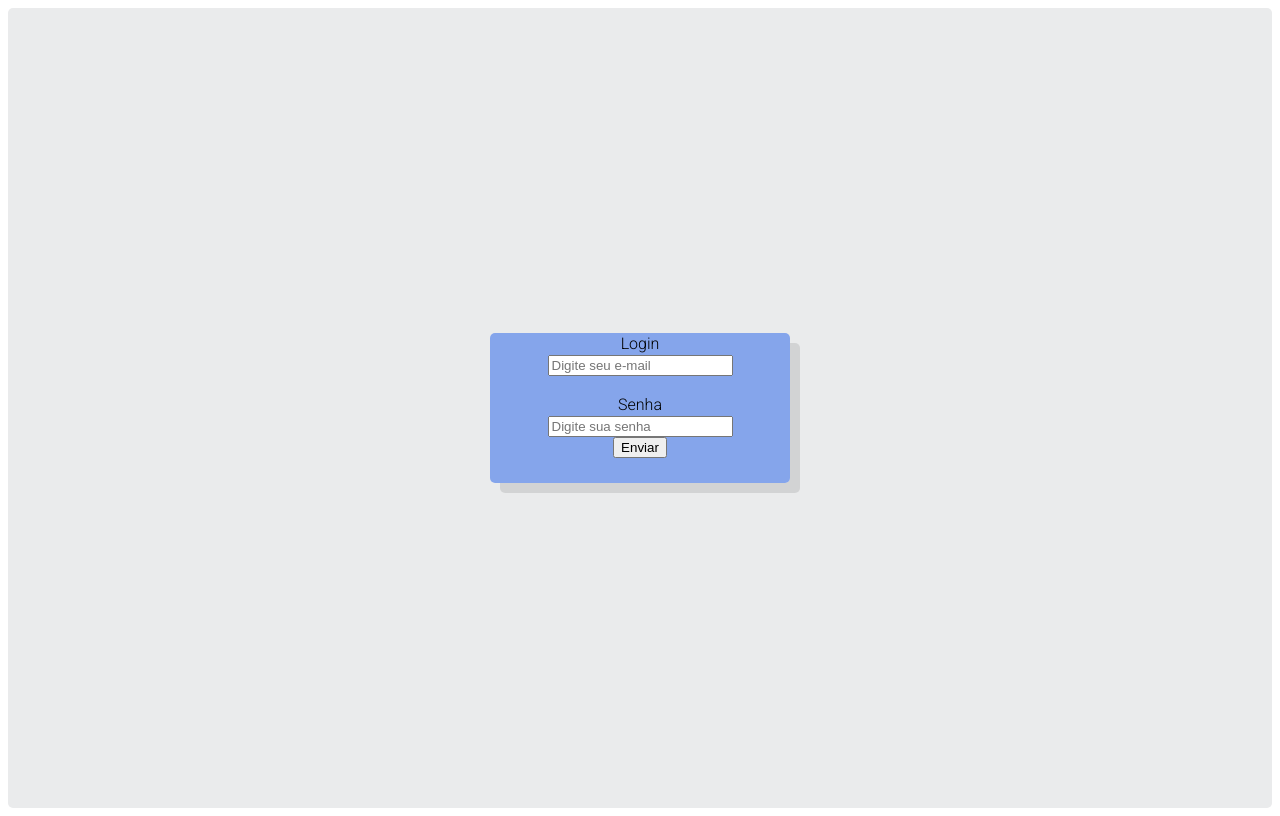
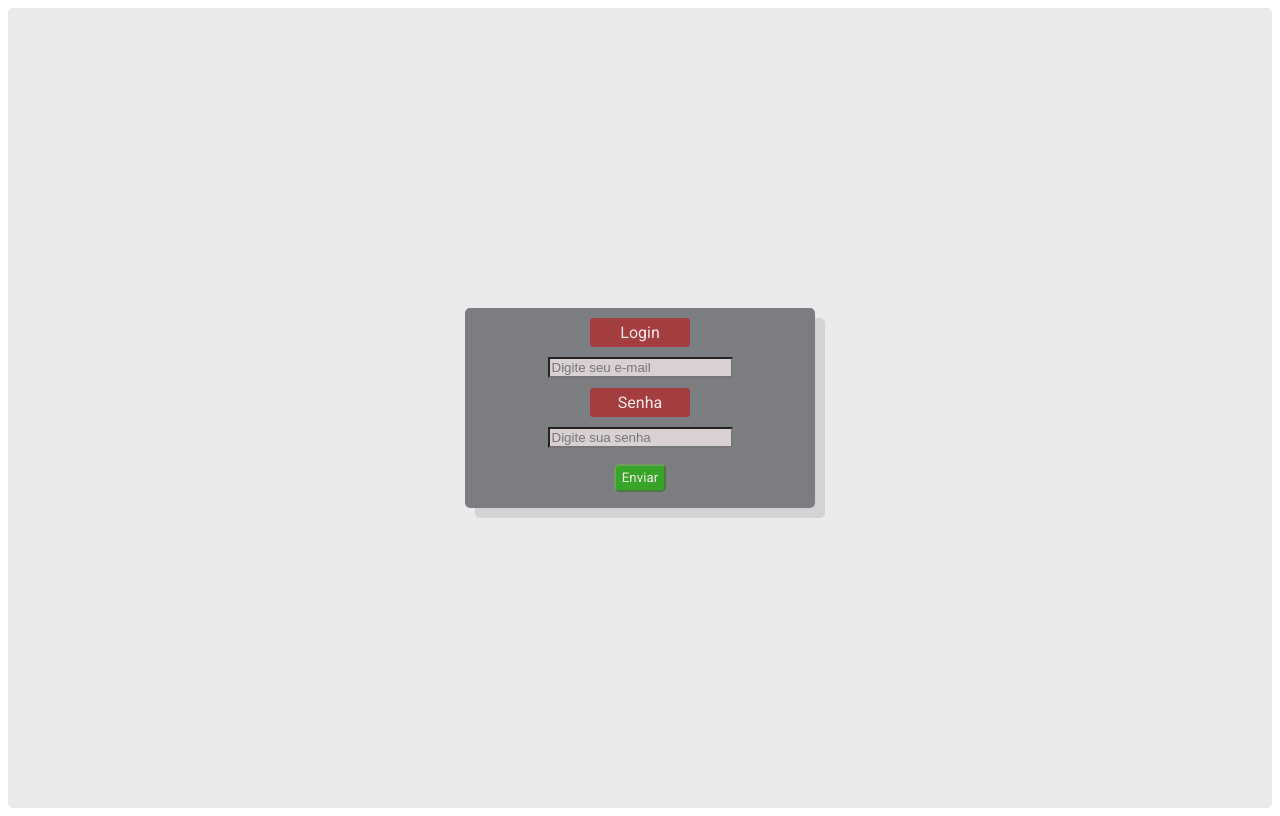
Before and after one commit to di0nar4p/programlib, a Flask app: page /login in a window 1280 px wide. Run offline with Flask 2, Linux system fonts and the light colour scheme.

Commit message:
Alterações visuais

```diff
--- a/static/css/style.css
+++ b/static/css/style.css
@@ -1,4 +1,3 @@
-@import url(https://fonts.googleapis.com/css?family=Roboto:300);
 .container {
     height: 100vh;
     background: #eaebec;
@@ -10,8 +9,6 @@
 }
 
 .box {
-    width: justify;
-    height: justify;
     background: #fff;
     box-shadow: 10px 10px rgba(0, 0, 0, 0.103);
     border-radius: 5px;
@@ -19,9 +16,9 @@
 
 
 .login{
-    width: 300px;
-    height: 150px;
-    background: #215cdb8c;
+    width: 350px;
+    height: 200px;
+    background: #1113188c;
     display: inline-flex;
     flex-direction: column;
     border-radius: 5px;
@@ -30,12 +27,37 @@
 }
 
 
-label{
-    color: black;
-    font-family: Roboto;
+.botao{
+    background-color: rgb(54, 165, 40);
     line-height: 22px;
+    border-radius: 5px;
+    border-color: rgba(175, 149, 149, 0.493);
+    font-family: 'Roboto';
+    margin:auto;
+    color:rgb(247, 234, 234)
 }
 
-.dados{
+input{
     line-height: justify;
+    background-color: rgba(250, 236, 236, 0.747);
+    margin-top: 10px;
+
 }
+
+label {
+    font-family: 'Roboto';
+    margin: 5px;
+    color:rgb(247, 234, 234)
+}
+
+.linha{
+    width: 100px;
+    height: auto;
+    background-color: rgba(173, 46, 46, 0.808);
+    border-radius: 3px;
+    display: flex;
+    flex-direction: row;
+    justify-content: center;
+    align-items: center;
+    margin-top: 10px;
+}
--- a/templates/login.html
+++ b/templates/login.html
@@ -1,24 +1,33 @@
 <!DOCTYPE html>
 <html lang="pt-br">
+
 <head>
     <meta charset="UTF-8">
     <meta http-equiv="X-UA-Compatible" content="IE=edge">
     <meta name="viewport" content="width=device-width, initial-scale=1.0">
     <link rel="stylesheet" href="{{url_for('static',filename='css/style.css')}}">
+    <link href='https://fonts.googleapis.com/css?family=Roboto' rel='stylesheet'>
     <title>Login</title>
 </head>
+
 <body>
 
     <div class="container">
         <div class="box">
             <form action="{{url_for('index')}}" method="POST" class="login">
-        <label>Login<br></label>
-        <input type="text" name="login" placeholder="Digite seu e-mail"  class="dados"><br>
+                <div class="linha">
+                    <label>Login</label>
+                </div>
+                <input type="text" name="login" placeholder="Digite seu e-mail">
+                <div class="linha">
                     <label>Senha</label>
-        <input type="password" name="senha" placeholder="Digite sua senha"  class="dados">
-        <button type="submit">Enviar</button>
+                </div>
+
+                <input type="password" name="senha" placeholder="Digite sua senha">
+                <button type="submit" class="botao">Enviar</button>
             </form>
         </div>
     </div>
 </body>
+
 </html>
```
Lines whose indentation alone changed are shown as unchanged.
